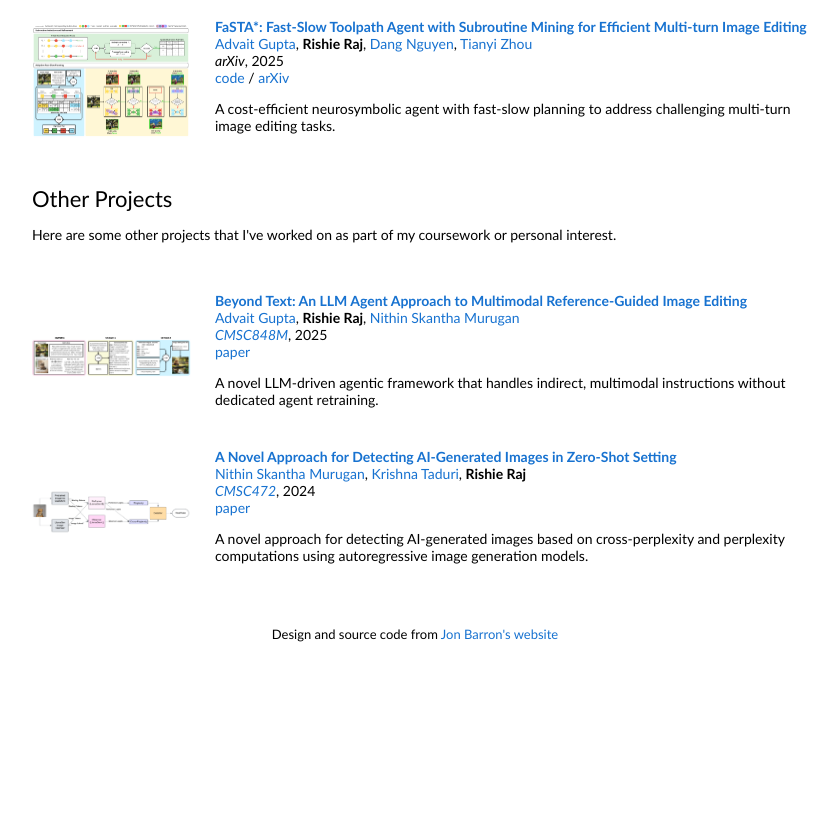
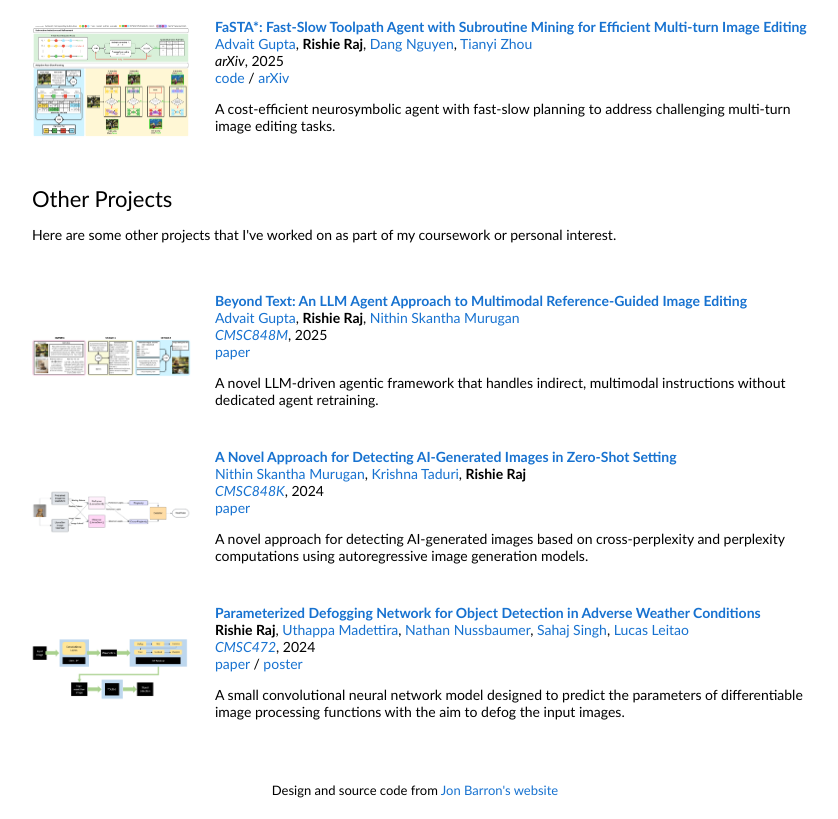
Before and after one commit to rishieraj/rishieraj.github.io, a plain HTML site: page index.html in a window 1280 px wide. Shown: the part 557-1376 px from the top of the page, without its empty margins (225-1063 px from the left). Before the commit the page ends 1220 px from the top, so only its background shows below. Drawn offline with Linux system fonts and the light colour scheme.

Commit message:
Added new Other Projects

```diff
--- a/index.html
+++ b/index.html
@@ -148,11 +148,36 @@
                   <a href="https://www.linkedin.com/in/kpratardan/">Krishna Taduri</a>,
                   <strong>Rishie Raj</strong>
                 <br>
-                  <em><a href="https://www.cs.umd.edu/class/spring2024/cmsc472/">CMSC472</a></em>, 2024
+                  <em><a href="https://jbhuang0604.github.io/teaching/CMSC848K/">CMSC848K</a></em>, 2024
                 <br>
                   <a href="data/zero_shot_detection_paper.pdf">paper</a>
                 <p>
                   A novel approach for detecting AI-generated images based on cross-perplexity and perplexity computations using autoregressive image generation models.
+                </p>
+              </td>
+            </tr>
+            <tr>
+              <td style="padding:16px;width:20%;vertical-align:middle">
+                <img src='images/object_detection_picture.png' width="160" alt="Project Image">
+              </td>
+              <td style="padding:8px;width:80%;vertical-align:middle">
+                <a href="data/object_detection_paper.pdf">
+                  <span class="papertitle">Parameterized Defogging Network for Object Detection in Adverse Weather Conditions</span>
+                </a>
+                <br>
+                  <strong>Rishie Raj</strong>,
+                  <a href="https://uthappa13.github.io/portfolio/">Uthappa Madettira</a>,
+                  <a href="https://www.linkedin.com/in/nathan-nussbaumer-0430021b0/">Nathan Nussbaumer</a>,
+                  <a href="https://sahajsingh10.github.io/">Sahaj Singh</a>,
+                  <a href="https://www.linkedin.com/in/lucas-leitao-72ab51288/">Lucas Leitao</a>
+                <br>
+                  <em><a href="https://www.cs.umd.edu/class/spring2024/cmsc472/">CMSC472</a></em>, 2024
+                <br>
+                  <a href="data/object_detection_paper.pdf">paper</a>
+                  /
+                  <a href="data/object_detection_poster.pdf">poster</a>
+                <p>
+                  A small convolutional neural network model designed to predict the parameters of differentiable image processing functions with the aim to defog the input images.
                 </p>
               </td>
             </tr>
```
Also changed, not shown: images/object_detection_picture.png (added), 2 other files.
